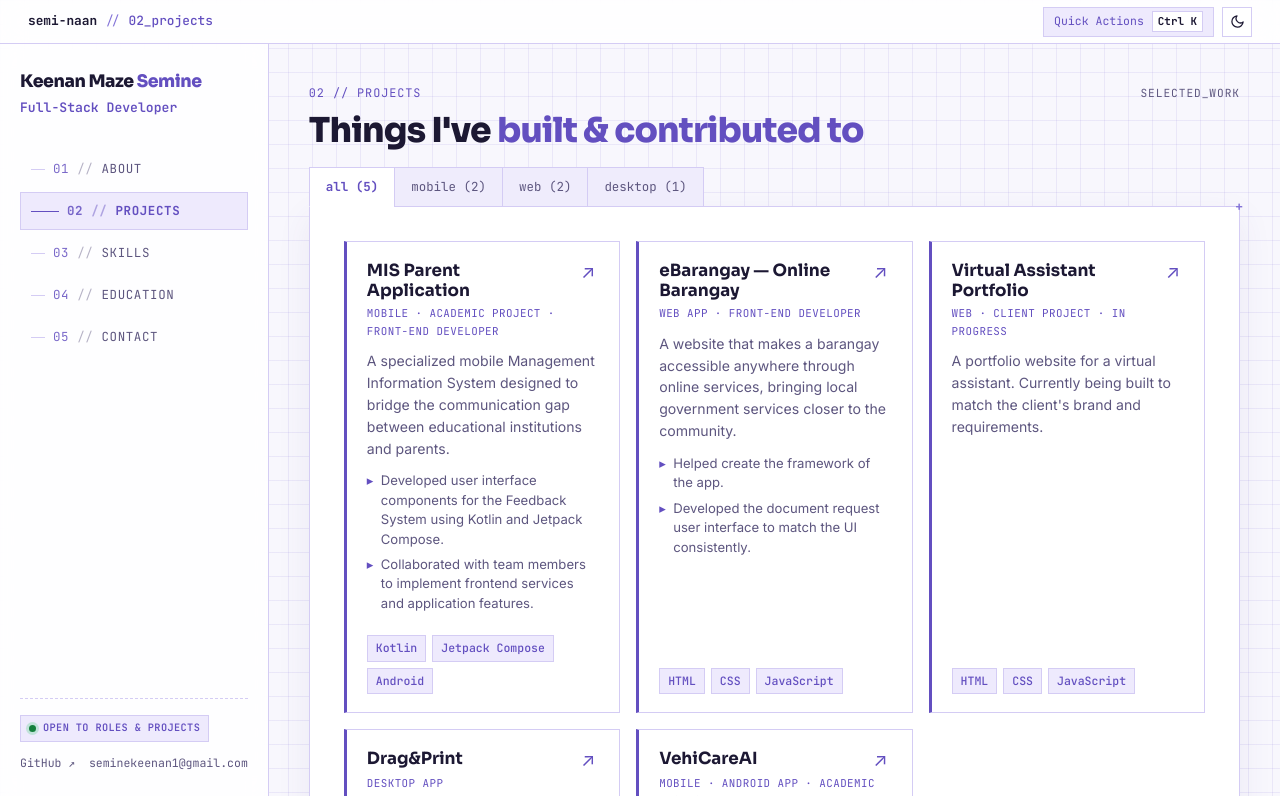
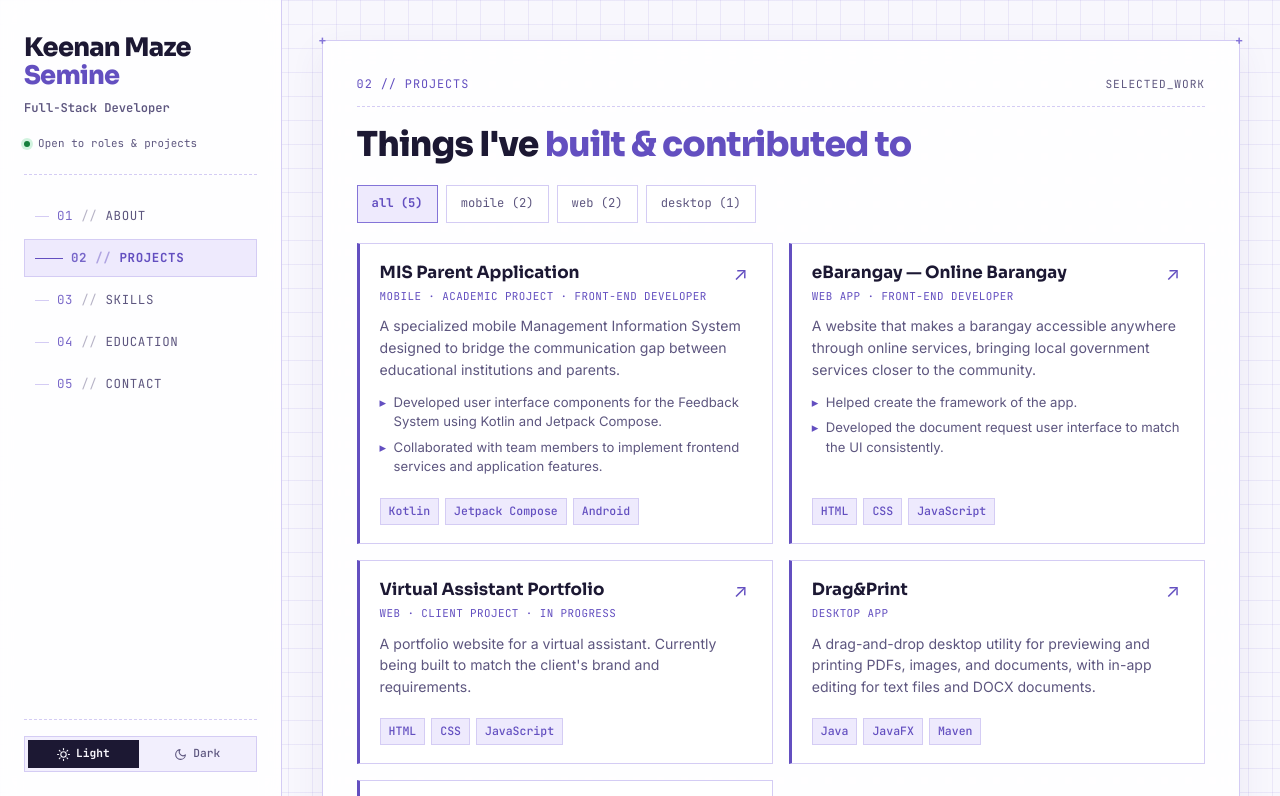
Before and after one commit to semi-naan/keenan-portfolio, a plain HTML site: page index.html in a window 1280 px wide. Both pictures are taken after a click on the tab "02 // PROJECTS". Shown: the top 796 px of the page. Drawn offline with Linux system fonts and the light colour scheme.

Commit message:
Side bar redesign

```diff
--- a/index.html
+++ b/index.html
@@ -38,20 +38,10 @@
           <span></span><span></span><span></span>
         </button>
         <div class="strip-coord">
-          <span class="coord-brand">semi-naan</span>
+          <span class="coord-brand">Keenan Semine</span>
           <span class="coord-sep" aria-hidden="true">//</span>
-          <span class="coord-active" id="activeCoord">01_about</span>
+          <span class="coord-active" data-active-coord>01_about</span>
         </div>
-      </div>
-      <div class="strip-controls">
-        <button type="button" class="cmd-trigger" id="cmdTrigger" aria-haspopup="dialog" aria-controls="cmdPalette" aria-label="Open quick actions command palette">
-          <span class="cmd-trigger-label">Quick Actions</span>
-          <kbd id="cmdShortcutHint">Ctrl K</kbd>
-        </button>
-        <button type="button" class="theme-toggle" id="themeToggle" aria-label="Toggle dark mode" aria-pressed="false">
-          <svg class="icon-moon" aria-hidden="true" xmlns="http://www.w3.org/2000/svg" viewBox="0 0 24 24" fill="none" stroke="currentColor" stroke-width="2" stroke-linecap="round" stroke-linejoin="round"><path d="M21 12.79A9 9 0 1 1 11.21 3 7 7 0 0 0 21 12.79z"/></svg>
-          <svg class="icon-sun" aria-hidden="true" xmlns="http://www.w3.org/2000/svg" viewBox="0 0 24 24" fill="none" stroke="currentColor" stroke-width="2" stroke-linecap="round" stroke-linejoin="round"><circle cx="12" cy="12" r="5"/><line x1="12" y1="1" x2="12" y2="3"/><line x1="12" y1="21" x2="12" y2="23"/><line x1="4.22" y1="4.22" x2="5.64" y2="5.64"/><line x1="18.36" y1="18.36" x2="19.78" y2="19.78"/><line x1="1" y1="12" x2="3" y2="12"/><line x1="21" y1="12" x2="23" y2="12"/><line x1="4.22" y1="19.78" x2="5.64" y2="18.36"/><line x1="18.36" y1="5.64" x2="19.78" y2="4.22"/></svg>
-        </button>
       </div>
     </div>
   </header>
@@ -61,8 +51,15 @@
     <aside class="sidebar" id="sidebar" aria-label="Profile and section navigation">
       <div class="sidebar-top">
         <div class="sidebar-identity">
-          <h1 class="sidebar-name">Keenan Maze <span class="accent">Semine</span></h1>
+          <h1 class="sidebar-name">
+            <span>Keenan Maze</span>
+            <span class="accent">Semine</span>
+          </h1>
           <p class="sidebar-role">Full-Stack Developer</p>
+          <div class="status-inline">
+            <span class="status-dot" aria-hidden="true"></span>
+            <span>Open to roles &amp; projects</span>
+          </div>
         </div>
 
         <nav class="rail-nav" role="tablist" aria-label="Portfolio sections" aria-orientation="vertical">
@@ -100,14 +97,16 @@
       </div>
 
       <div class="sidebar-footer">
-        <div class="status-badge">
-          <span class="status-dot" aria-hidden="true"></span>
-          <span>OPEN TO ROLES &amp; PROJECTS</span>
-        </div>
-        <div class="sidebar-links">
-          <a href="https://github.com/semi-naan" target="_blank" rel="noopener noreferrer">GitHub &#8599;</a>
-          <a href="mailto:seminekeenan1@gmail.com">seminekeenan1@gmail.com</a>
-        </div>
+        <button type="button" class="theme-switch" id="themeToggle" aria-label="Toggle dark mode" aria-pressed="false">
+          <span class="theme-opt theme-opt-light" aria-hidden="true">
+            <svg xmlns="http://www.w3.org/2000/svg" viewBox="0 0 24 24" fill="none" stroke="currentColor" stroke-width="2" stroke-linecap="round" stroke-linejoin="round"><circle cx="12" cy="12" r="5"/><line x1="12" y1="1" x2="12" y2="3"/><line x1="12" y1="21" x2="12" y2="23"/><line x1="4.22" y1="4.22" x2="5.64" y2="5.64"/><line x1="18.36" y1="18.36" x2="19.78" y2="19.78"/><line x1="1" y1="12" x2="3" y2="12"/><line x1="21" y1="12" x2="23" y2="12"/><line x1="4.22" y1="19.78" x2="5.64" y2="18.36"/><line x1="18.36" y1="5.64" x2="19.78" y2="4.22"/></svg>
+            <span>Light</span>
+          </span>
+          <span class="theme-opt theme-opt-dark" aria-hidden="true">
+            <svg xmlns="http://www.w3.org/2000/svg" viewBox="0 0 24 24" fill="none" stroke="currentColor" stroke-width="2" stroke-linecap="round" stroke-linejoin="round"><path d="M21 12.79A9 9 0 1 1 11.21 3 7 7 0 0 0 21 12.79z"/></svg>
+            <span>Dark</span>
+          </span>
+        </button>
       </div>
     </aside>
 
@@ -163,13 +162,18 @@
 
       <!-- 02 // PROJECTS -->
       <section class="stage-panel" id="projects" role="tabpanel" tabindex="-1" aria-labelledby="tab-projects" data-panel="projects">
-        <div class="projects-head">
-          <div class="panel-header panel-header-bare">
+        <div class="bp-frame">
+          <span class="bp-cross tl" aria-hidden="true">+</span>
+          <span class="bp-cross tr" aria-hidden="true">+</span>
+          <span class="bp-cross bl" aria-hidden="true">+</span>
+          <span class="bp-cross br" aria-hidden="true">+</span>
+
+          <div class="panel-header">
             <span class="panel-code">02 // PROJECTS</span>
             <span class="panel-spec">SELECTED_WORK</span>
           </div>
+
           <h2 class="panel-title">Things I've <span class="accent">built &amp; contributed to</span></h2>
-        </div>
 
           <div class="project-tabs" role="tablist" aria-label="Filter projects by platform">
             <button type="button" class="project-tab is-active" role="tab" aria-selected="true" data-filter="all">all (5)</button>
@@ -177,11 +181,6 @@
             <button type="button" class="project-tab" role="tab" aria-selected="false" tabindex="-1" data-filter="web">web (2)</button>
             <button type="button" class="project-tab" role="tab" aria-selected="false" tabindex="-1" data-filter="desktop">desktop (1)</button>
           </div>
-
-        <div class="bp-frame bp-frame-tabbed">
-          <span class="bp-cross tr" aria-hidden="true">+</span>
-          <span class="bp-cross bl" aria-hidden="true">+</span>
-          <span class="bp-cross br" aria-hidden="true">+</span>
 
           <div class="projects-grid">
             <article class="project-card" data-category="mobile">
--- a/script.js
+++ b/script.js
@@ -23,7 +23,7 @@
   const menuToggle = document.getElementById("menuToggle");
   const sidebar = document.getElementById("sidebar");
   const sidebarBackdrop = document.getElementById("sidebarBackdrop");
-  const activeCoord = document.getElementById("activeCoord");
+  const activeCoords = Array.from(document.querySelectorAll("[data-active-coord]"));
   const themeToggle = document.getElementById("themeToggle");
   const cmdTrigger = document.getElementById("cmdTrigger");
   const cmdShortcutHint = document.getElementById("cmdShortcutHint");
@@ -160,9 +160,9 @@
       }
     });
 
-    if (activeCoord) {
-      activeCoord.textContent = PANEL_COORDS[targetId];
-    }
+    activeCoords.forEach((coordEl) => {
+      coordEl.textContent = PANEL_COORDS[targetId];
+    });
 
     if (updateHash && window.location.hash !== `#${targetId}`) {
       try {
--- a/styles.css
+++ b/styles.css
@@ -4,7 +4,6 @@
   --surface: rgba(255, 255, 255, 0.88);
   --surface-solid: #ffffff;
   --surface-subtle: #f2effd;
-  --tab-bg: #efecfc;
   --border: #d4ccf4;
   --border-strong: #8474d8;
   --cross: #8474d8;
@@ -16,10 +15,11 @@
   --accent-tint: rgba(99, 79, 192, 0.12);
   --on-accent: #ffffff;
   --status-green: #15803d;
+  --status-ring: rgba(34, 197, 94, 0.2);
   --shadow-soft: 0 12px 32px rgba(72, 58, 145, 0.08);
   --shadow-dialog: 0 24px 64px rgba(34, 24, 84, 0.22);
   --backdrop: rgba(24, 18, 52, 0.45);
-  --strip-h: 44px;
+  --strip-h: 0px;
   --font-display: "Sora", system-ui, -apple-system, sans-serif;
   --font-sans: "Inter", system-ui, -apple-system, sans-serif;
   --font-mono: "JetBrains Mono", ui-monospace, SFMono-Regular, Menlo, monospace;
@@ -27,26 +27,26 @@
 }
 
 :root[data-theme="dark"] {
-  --bg: #0c0a18;
-  --grid-line: rgba(161, 142, 242, 0.085);
-  --surface: rgba(21, 18, 41, 0.88);
-  --surface-solid: #151229;
-  --surface-subtle: #1b1735;
-  --tab-bg: #110e22;
-  --border: #2c2750;
-  --border-strong: #a18ef2;
-  --cross: #a18ef2;
-  --text: #f0edfc;
-  --muted: #a19ac6;
-  --accent: #a896f5;
-  --accent-bright: #c2b4fa;
-  --accent-soft: rgba(161, 142, 242, 0.16);
-  --accent-tint: rgba(161, 142, 242, 0.12);
-  --on-accent: #130e24;
-  --status-green: #22c55e;
-  --shadow-soft: 0 16px 36px rgba(0, 0, 0, 0.42);
-  --shadow-dialog: 0 28px 72px rgba(0, 0, 0, 0.65);
-  --backdrop: rgba(5, 4, 12, 0.72);
+  --bg: #17171c;
+  --grid-line: rgba(190, 186, 214, 0.045);
+  --surface: rgba(30, 30, 36, 0.92);
+  --surface-solid: #222229;
+  --surface-subtle: #292932;
+  --border: #32323d;
+  --border-strong: #6f6794;
+  --cross: #6f6794;
+  --text: #dedee6;
+  --muted: #9e9eab;
+  --accent: #a597de;
+  --accent-bright: #b6aae6;
+  --accent-soft: rgba(165, 151, 222, 0.12);
+  --accent-tint: rgba(165, 151, 222, 0.16);
+  --on-accent: #17171c;
+  --status-green: #5bb98c;
+  --status-ring: rgba(91, 185, 140, 0.18);
+  --shadow-soft: 0 12px 30px rgba(0, 0, 0, 0.28);
+  --shadow-dialog: 0 24px 56px rgba(0, 0, 0, 0.46);
+  --backdrop: rgba(12, 12, 16, 0.65);
   color-scheme: dark;
 }
 
@@ -61,6 +61,8 @@
 html {
   scroll-behavior: smooth;
   overflow-x: clip;
+  scrollbar-width: none;
+  -ms-overflow-style: none;
 }
 
 body {
@@ -74,8 +76,15 @@ body {
   line-height: 1.6;
   min-height: 100dvh;
   overflow-x: clip;
+  scrollbar-width: none;
+  -ms-overflow-style: none;
   -webkit-font-smoothing: antialiased;
   transition: background-color 0.25s ease, color 0.25s ease;
+}
+
+html::-webkit-scrollbar,
+body::-webkit-scrollbar {
+  display: none;
 }
 
 a {
@@ -132,8 +141,9 @@ input {
   color: var(--accent);
 }
 
-/* ---------- Top Blueprint Utility Strip ---------- */
+/* ---------- Mobile Top Blueprint Strip ---------- */
 .top-strip {
+  display: none;
   position: sticky;
   top: 0;
   z-index: 60;
@@ -234,74 +244,48 @@ input {
   text-overflow: ellipsis;
 }
 
-.strip-controls {
-  display: flex;
+.theme-switch {
+  width: 100%;
+  display: grid;
+  grid-template-columns: 1fr 1fr;
+  gap: 3px;
+  padding: 3px;
+  background: var(--surface-subtle);
+  border: 1px solid var(--border);
+  cursor: pointer;
+  transition: border-color 0.15s ease;
+}
+
+.theme-switch:hover {
+  border-color: var(--border-strong);
+}
+
+.theme-opt {
+  display: inline-flex;
   align-items: center;
-  gap: 8px;
+  justify-content: center;
+  gap: 6px;
+  height: 28px;
+  font-family: var(--font-mono);
+  font-size: 0.7rem;
+  font-weight: 500;
+  color: var(--muted);
+  border: 1px solid transparent;
+  transition: background-color 0.15s ease, color 0.15s ease, border-color 0.15s ease;
+}
+
+.theme-opt svg {
+  width: 13px;
+  height: 13px;
   flex-shrink: 0;
 }
 
-.cmd-trigger {
-  display: inline-flex;
-  align-items: center;
-  gap: 8px;
-  height: 30px;
-  padding: 0 10px;
-  background: var(--accent-soft);
-  border: 1px solid var(--border);
-  font-family: var(--font-mono);
-  font-size: 0.72rem;
-  color: var(--accent);
-  cursor: pointer;
-  transition: border-color 0.15s ease, background-color 0.15s ease;
-}
-
-.cmd-trigger:hover {
-  border-color: var(--border-strong);
-}
-
-.cmd-trigger kbd {
-  font-family: var(--font-mono);
-  font-size: 0.68rem;
+:root:not([data-theme="dark"]) .theme-opt-light,
+:root[data-theme="dark"] .theme-opt-dark {
+  background: var(--text);
+  border-color: var(--text);
+  color: var(--bg);
   font-weight: 700;
-  padding: 1px 5px;
-  background: var(--surface-solid);
-  border: 1px solid var(--border);
-  color: var(--text);
-}
-
-.theme-toggle {
-  display: inline-grid;
-  place-items: center;
-  width: 30px;
-  height: 30px;
-  background: var(--surface-solid);
-  border: 1px solid var(--border);
-  color: var(--text);
-  cursor: pointer;
-  transition: border-color 0.15s ease, color 0.15s ease;
-}
-
-.theme-toggle:hover {
-  border-color: var(--border-strong);
-  color: var(--accent);
-}
-
-.theme-toggle svg {
-  width: 15px;
-  height: 15px;
-}
-
-.theme-toggle .icon-sun {
-  display: none;
-}
-
-:root[data-theme="dark"] .theme-toggle .icon-sun {
-  display: block;
-}
-
-:root[data-theme="dark"] .theme-toggle .icon-moon {
-  display: none;
 }
 
 /* ---------- Side-by-Side Workspace ---------- */
@@ -310,7 +294,7 @@ input {
   min-height: calc(100dvh - var(--strip-h));
   margin: 0 auto;
   display: grid;
-  grid-template-columns: clamp(220px, 21vw, 275px) minmax(0, 1fr);
+  grid-template-columns: clamp(252px, 22vw, 292px) minmax(0, 1fr);
   align-items: stretch;
 }
 
@@ -327,15 +311,21 @@ input {
   top: var(--strip-h);
   height: calc(100dvh - var(--strip-h));
   overflow-y: auto;
+  scrollbar-width: none;
+  -ms-overflow-style: none;
   border-right: 1px solid var(--border);
   background: var(--surface);
   backdrop-filter: blur(10px);
   -webkit-backdrop-filter: blur(10px);
-  padding: clamp(20px, 2.4vw, 28px) clamp(14px, 1.8vw, 20px);
+  padding: clamp(26px, 3vw, 34px) clamp(18px, 2vw, 24px) clamp(22px, 2.4vw, 28px);
   display: flex;
   flex-direction: column;
   justify-content: space-between;
   gap: 24px;
+}
+
+.sidebar::-webkit-scrollbar {
+  display: none;
 }
 
 .sidebar-top {
@@ -346,57 +336,46 @@ input {
 
 .sidebar-identity {
   width: 100%;
-  container-type: inline-size;
-}
-
-.status-badge {
-  display: inline-flex;
-  align-items: center;
-  gap: 7px;
-  width: fit-content;
-  max-width: 100%;
-  font-family: var(--font-mono);
-  font-size: 0.64rem;
-  font-weight: 600;
-  letter-spacing: 0.04em;
-  color: var(--accent);
-  background: var(--accent-soft);
-  border: 1px solid var(--border);
-  padding: 4px 8px;
-}
-
-.status-dot {
-  width: 7px;
-  height: 7px;
-  border-radius: 50%;
-  background: var(--status-green);
-  box-shadow: 0 0 0 3px rgba(34, 197, 94, 0.22);
-  flex-shrink: 0;
+  padding-bottom: 20px;
+  border-bottom: 1px dashed var(--border);
 }
 
 .sidebar-name {
+  display: flex;
+  flex-direction: column;
   font-family: var(--font-display);
-  font-size: clamp(0.95rem, 1.5vw, 1.25rem);
-  font-size: clamp(0.95rem, 7.6cqi, 1.45rem);
+  font-size: clamp(1.35rem, 2vw, 1.62rem);
   font-weight: 800;
-  line-height: 1.12;
-  letter-spacing: -0.025em;
-  white-space: nowrap;
-  margin-bottom: 6px;
+  line-height: 1.08;
+  letter-spacing: -0.03em;
+  margin-bottom: 10px;
 }
 
 .sidebar-role {
   font-family: var(--font-mono);
-  font-size: 0.82rem;
+  font-size: 0.76rem;
   font-weight: 600;
-  color: var(--accent);
+  color: var(--muted);
   margin-bottom: 10px;
 }
 
-.sidebar-pitch {
-  font-size: 0.875rem;
+.status-inline {
+  display: inline-flex;
+  align-items: center;
+  gap: 8px;
+  font-family: var(--font-mono);
+  font-size: 0.68rem;
   color: var(--muted);
-  line-height: 1.55;
+  letter-spacing: 0.01em;
+}
+
+.status-dot {
+  width: 6px;
+  height: 6px;
+  border-radius: 50%;
+  background: var(--status-green);
+  box-shadow: 0 0 0 3px var(--status-ring);
+  flex-shrink: 0;
 }
 
 /* Section Navigation Rail */
@@ -467,43 +446,6 @@ input {
 .sidebar-footer {
   border-top: 1px dashed var(--border);
   padding-top: 16px;
-  display: flex;
-  flex-direction: column;
-  gap: 12px;
-}
-
-.sidebar-meta {
-  display: flex;
-  justify-content: space-between;
-  gap: 8px;
-  font-family: var(--font-mono);
-  font-size: 0.72rem;
-  color: var(--muted);
-}
-
-.sidebar-actions {
-  display: grid;
-  grid-template-columns: 1fr 1fr;
-  gap: 8px;
-}
-
-.sidebar-links {
-  display: flex;
-  flex-wrap: wrap;
-  justify-content: space-between;
-  gap: 6px 12px;
-  font-family: var(--font-mono);
-  font-size: 0.72rem;
-  color: var(--muted);
-}
-
-.sidebar-links a {
-  transition: color 0.15s ease;
-  word-break: break-all;
-}
-
-.sidebar-links a:hover {
-  color: var(--accent);
 }
 
 /* ---------- Buttons ---------- */
@@ -602,10 +544,6 @@ html.js-ready .stage-panel.is-active {
   box-shadow: var(--shadow-soft);
 }
 
-.bp-frame-tabbed {
-  background: var(--surface-solid);
-}
-
 .bp-cross {
   position: absolute;
   font-family: var(--font-mono);
@@ -634,12 +572,6 @@ html.js-ready .stage-panel.is-active {
   padding-bottom: 12px;
   margin-bottom: 18px;
   border-bottom: 1px dashed var(--border);
-}
-
-.panel-header-bare {
-  border-bottom: none;
-  padding-bottom: 0;
-  margin-bottom: 8px;
 }
 
 .panel-spec {
@@ -703,53 +635,35 @@ html.js-ready .stage-panel.is-active {
 }
 
 /* ---------- 02 // Projects ---------- */
-.projects-head {
-  margin-bottom: 16px;
-}
-
-.projects-head .panel-title {
-  margin-bottom: 0;
-}
-
 .project-tabs {
   display: flex;
-  flex-wrap: nowrap;
-  overflow-x: auto;
-  scrollbar-width: none;
-  margin-bottom: -1px;
-  position: relative;
-  z-index: 2;
-}
-
-.project-tabs::-webkit-scrollbar {
-  display: none;
+  flex-wrap: wrap;
+  gap: 8px;
+  margin-bottom: 20px;
 }
 
 .project-tab {
   font-family: var(--font-mono);
-  font-size: 0.78rem;
+  font-size: 0.76rem;
   white-space: nowrap;
-  padding: 9px 16px;
-  min-height: 40px;
+  padding: 7px 14px;
+  min-height: 38px;
   border: 1px solid var(--border);
-  background: var(--tab-bg);
+  background: var(--surface-solid);
   color: var(--muted);
-  margin-right: -1px;
   cursor: pointer;
-  transition: color 0.15s ease, background-color 0.15s ease;
+  transition: color 0.15s ease, background-color 0.15s ease, border-color 0.15s ease;
 }
 
 .project-tab:hover {
   color: var(--text);
-}
-
-.project-tab:focus-visible {
-  outline-offset: -3px;
+  border-color: var(--border-strong);
+  background: var(--accent-soft);
 }
 
 .project-tab.is-active {
-  background: var(--surface-solid);
-  border-bottom-color: var(--surface-solid);
+  background: var(--accent-soft);
+  border-color: var(--border-strong);
   color: var(--accent);
   font-weight: 700;
 }
@@ -763,7 +677,7 @@ html.js-ready .stage-panel.is-active {
 .project-card {
   display: flex;
   flex-direction: column;
-  background: var(--surface);
+  background: var(--surface-solid);
   border: 1px solid var(--border);
   border-left: 3px solid var(--accent);
   padding: 18px 20px;
@@ -1145,6 +1059,7 @@ a.contact-value:hover {
   }
 
   .top-strip {
+    display: block;
     position: fixed;
     top: 0;
     left: 0;
@@ -1164,24 +1079,9 @@ a.contact-value:hover {
     display: inline-flex;
   }
 
-  .cmd-trigger {
-    min-height: 36px;
-    padding: 0 10px;
-  }
-
-  .cmd-trigger kbd {
-    display: none;
-  }
-
-  .cmd-trigger-label {
-    display: inline;
-    white-space: nowrap;
-  }
-
-  .theme-toggle {
-    width: 36px;
-    height: 36px;
-    min-height: 36px;
+  .theme-opt {
+    height: 34px;
+    font-size: 0.74rem;
   }
 
   .workspace {
@@ -1273,20 +1173,6 @@ a.contact-value:hover {
 }
 
 @media (max-width: 480px) {
-  .coord-brand,
-  .coord-sep {
-    display: none;
-  }
-
-  .cmd-trigger {
-    padding: 0 9px;
-    font-size: 0.7rem;
-  }
-
-  .sidebar-actions {
-    grid-template-columns: 1fr;
-  }
-
   .panel-cta-row .btn {
     width: 100%;
   }
```
Lines whose indentation alone changed are shown as unchanged.
